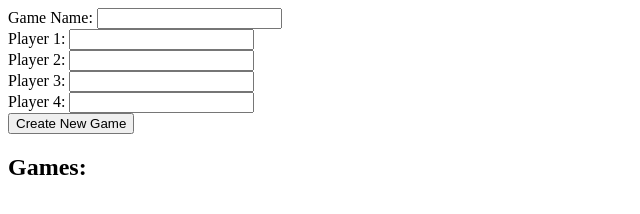
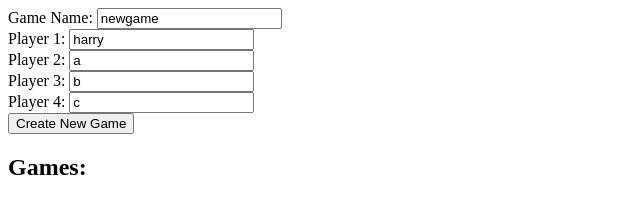
Before and after one commit to harryforskitt/buccaneerBlitz, a plain HTML site: page frontend/src/games.html in a window 1280 px wide. Shown: the full height of the page, 0-640 px from the left. Drawn offline with Linux system fonts and the light colour scheme; no server answers.

Commit message:
Added default values for creating games in games.html.

```diff
--- a/frontend/src/games.html
+++ b/frontend/src/games.html
@@ -7,16 +7,16 @@
 </head>
 <body>
     <label for="gameName">Game Name:</label>
-    <input type="text" id="gameName" name="gameName"><br>
+    <input type="text" id="gameName" name="gameName" value="newgame"><br>
     <div id="players">
         <label for="player1">Player 1:</label>
-        <input type="text" id="player1" name="player1"><br>
+        <input type="text" id="player1" name="player1" value="harry"><br>
         <label for="player2">Player 2:</label>
-        <input type="text" id="player2" name="player2"><br>
+        <input type="text" id="player2" name="player2" value="a"><br>
         <label for="player3">Player 3:</label>
-        <input type="text" id="player3" name="player3"><br>
+        <input type="text" id="player3" name="player3" value="b"><br>
         <label for="player4">Player 4:</label>
-        <input type="text" id="player4" name="player4"><br>
+        <input type="text" id="player4" name="player4" value="c"><br>
     </div>
     <button id="createGame">Create New Game</button>
     <h2>Games:</h2>
```
